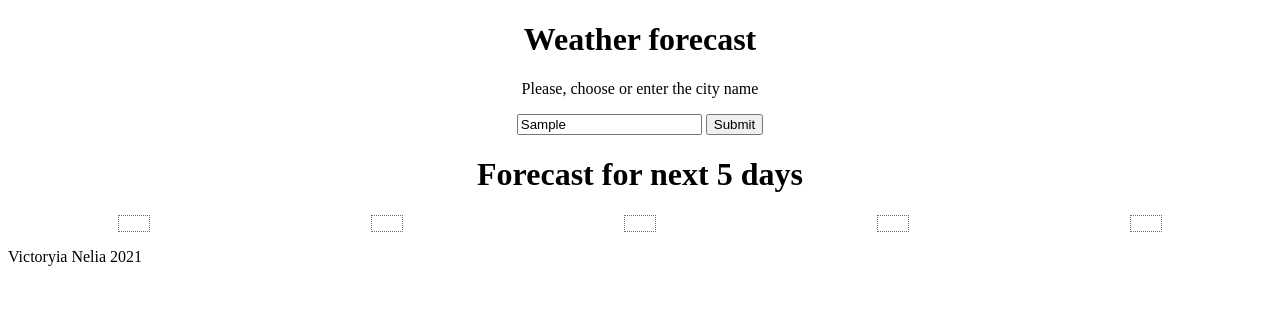
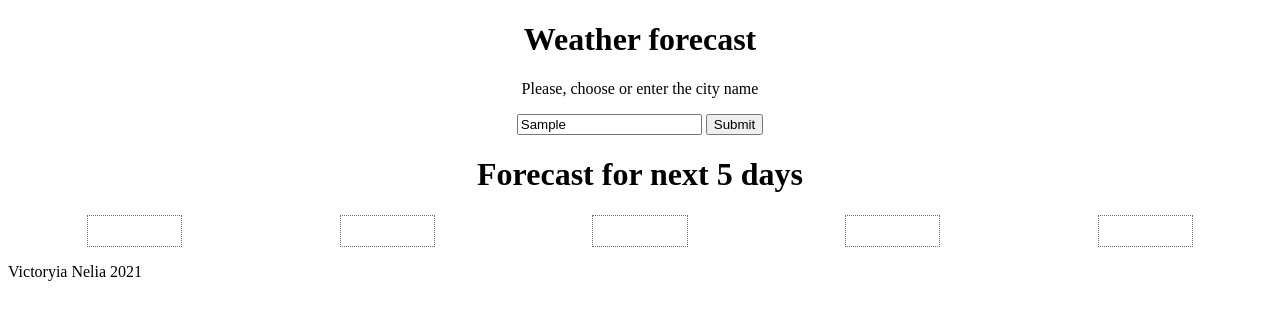
Before and after one commit to vikylkinnelya/weather-forecast, a website built with webpack: page index.html in a window 1280 px wide. Both pictures are taken after typing "Sample" into the empty fields and a click on the input 734 px from the left and 124 px from the top of the page. Built offline with nearby package versions, Linux system fonts and the light colour scheme; no server answers.

Commit message:
added readme

```diff
--- a/src/css/styles.css
+++ b/src/css/styles.css
@@ -6,8 +6,8 @@
 }
 
 .forecast-day {
+    width: 5%;
     padding: 15px;
-    padding-top: 0;
     border: rgb(110, 110, 110) 0.5px dotted;
 }
 
--- a/src/js/main.js
+++ b/src/js/main.js
@@ -10,6 +10,21 @@ window.addEventListener('DOMContentLoaded', () => {
 
     const form = document.getElementById('form')
     const input = document.getElementById('city-input')
+
+    form.addEventListener('change', e => {
+        e.preventDefault();
+        removeList()
+        createList()
+
+        const inputCity = input.value;
+
+        getForecast(inputCity)
+            .then(res => res.list.forEach((el, idx) =>
+                setTempByHours(el, idx)
+            )
+            )
+            .catch(err => console.log(err))
+    })
 
     form.addEventListener("submit", e => {
         e.preventDefault();
```
Also changed, not shown: src/js/bundle.js (+1 -1 lines), readme.md (added), 1 other file.
